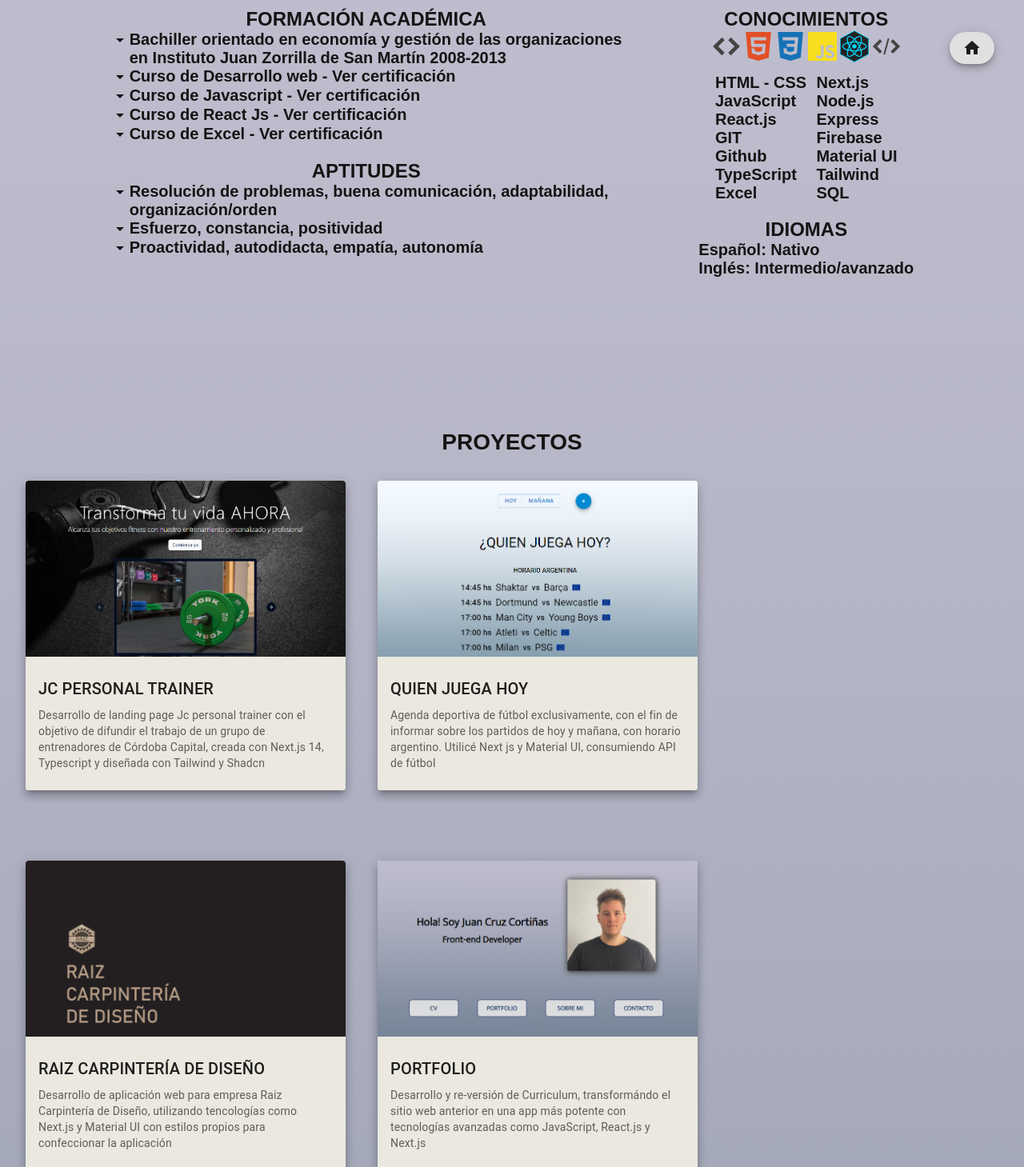
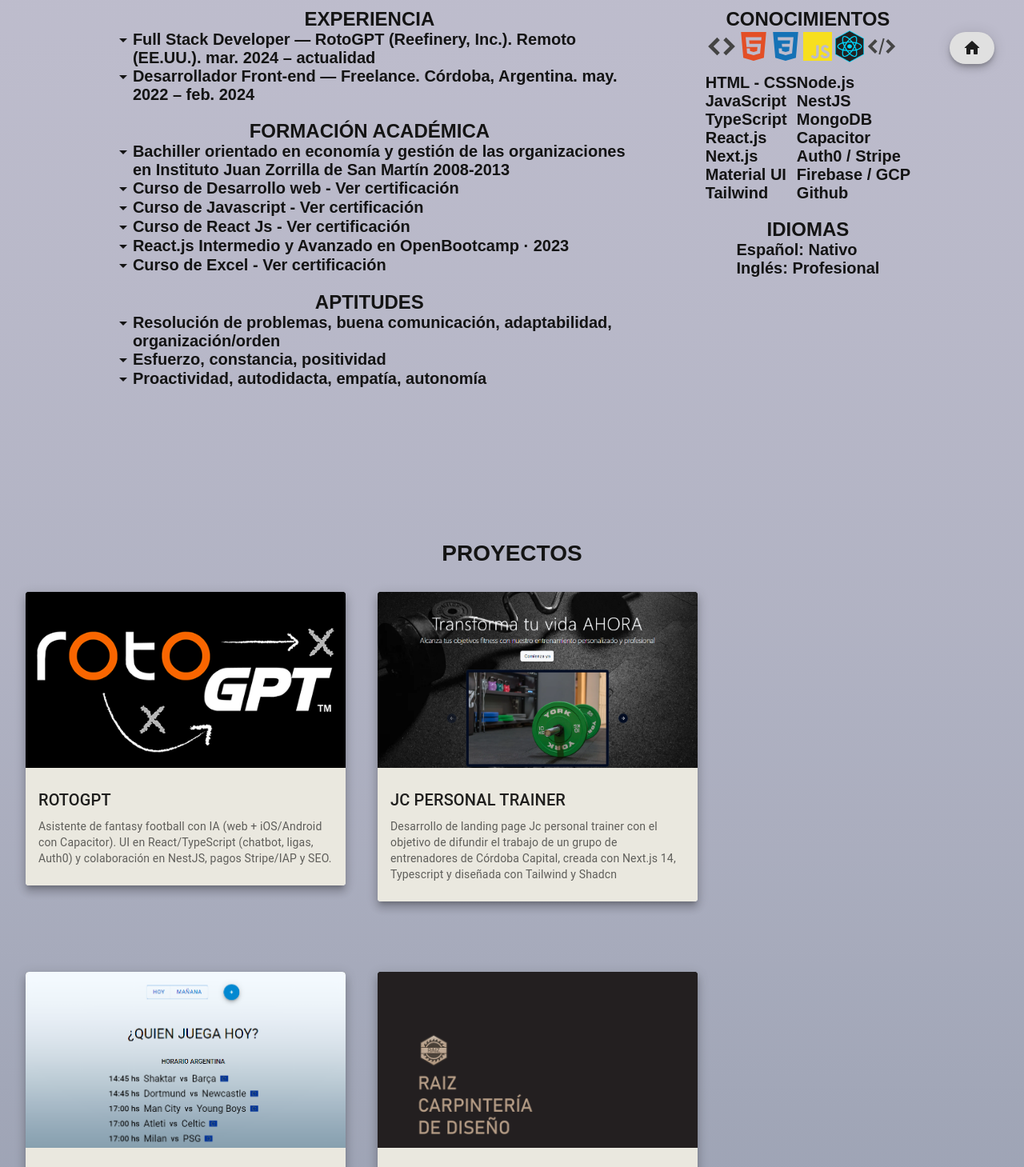
Before and after one commit to Jcruzcorti/portfolio, a Next.js app: page / in a window 1280 px wide. Shown: the part 700-2159 px from the top of the page at 80% size. Built offline with nearby package versions, Linux system fonts and the light colour scheme; a web font is replaced by a local one.

Commit message:
feat: update portfolio with new data

```diff
--- a/components/contacto/Contacto.jsx
+++ b/components/contacto/Contacto.jsx
@@ -85,7 +85,7 @@
             title: 'Mensaje enviado'
           })
 
-          emailjs.sendForm('service_q4h5kuc', 'template_px4j7b8', form.current, 'qz1-4pKUlGcUfd2CX')
+          emailjs.sendForm('service_6jaeoun', 'template_px4j7b8', form.current, 'qz1-4pKUlGcUfd2CX')
 
           e.target.reset()
 
--- a/components/cv/Cv.jsx
+++ b/components/cv/Cv.jsx
@@ -4,7 +4,98 @@
 import Link from 'next/link'
 import ArrowDropDownIcon from '@mui/icons-material/ArrowDropDown';
 
+// Experience data
+const experience = [
+  {
+    id: 0,
+    tittle: "Full Stack Developer — RotoGPT (Reefinery, Inc.). Remoto (EE.UU.). mar. 2024 – actualidad",
+  },
+  {
+    id: 1,
+    tittle: "Desarrollador Front-end — Freelance. Córdoba, Argentina. may. 2022 – feb. 2024",
+  },
+];
 
+// Academic Background data
+const academicBackground = [
+  {
+    id: 0,
+    tittle: "Bachiller orientado en economía y gestión de las organizaciones en Instituto Juan Zorrilla de San Martín 2008-2013",
+  },
+  {
+    id: 1,
+    tittle: "Curso de Desarrollo web - Ver certificación",
+    href: "https://jcruzcorti.github.io/CV/img/certificadocoder-copia.png",
+  },
+  {
+    id: 2,
+    tittle: "Curso de Javascript - Ver certificación",
+    href: "https://jcruzcorti.github.io/CV/img/js.png",
+  },
+  {
+    id: 3,
+    tittle: "Curso de React Js - Ver certificación",
+    href: "https://jcruzcorti.github.io/CV/img/reactjs.png",
+  },
+  {
+    id: 4,
+    tittle: "React.js Intermedio y Avanzado en OpenBootcamp · 2023",
+  },
+  {
+    id: 5,
+    tittle: "Curso de Excel - Ver certificación",
+    href: "https://udemy-certificate.s3.amazonaws.com/image/UC-3c5aca55-33f2-4b1f-966f-17f4ad4ba5d0.jpg",
+  },
+];
+
+// Aptitudes data
+const aptitudes = [
+  {
+    id: 0,
+    tittle: "Resolución de problemas, buena comunicación, adaptabilidad, organización/orden",
+  },
+  {
+    id: 1,
+    tittle: "Esfuerzo, constancia, positividad",
+  },
+  {
+    id: 2,
+    tittle: "Proactividad, autodidacta, empatía, autonomía",
+  },
+];
+
+// Technologies images data
+const technologiesImages = [
+  { id: 0, src: "/apertura.svg", alt: "img apertura" },
+  { id: 1, src: "/html.svg", alt: "img html" },
+  { id: 2, src: "/css.svg", alt: "img css" },
+  { id: 3, src: "/js.svg", alt: "img js" },
+  { id: 4, src: "/react.png", alt: "img react" },
+  { id: 5, src: "/clausura.svg", alt: "img clausura" },
+];
+
+// Knowledges data
+const knowledgesPrimary = ["HTML - CSS", "JavaScript", "TypeScript", "React.js", "Next.js", "Material UI", "Tailwind"];
+const knowledgesSecondary = ["Node.js", "NestJS", "MongoDB", "Capacitor", "Auth0 / Stripe", "Firebase / GCP", "Github"];
+
+function CvItem({ tittle, href }) {
+  const content = (
+    <p className={styles.h4}>
+      <ArrowDropDownIcon className={styles.arrowDropDownIcon} />
+      {tittle}
+    </p>
+  );
+
+  if (href) {
+    return (
+      <Link href={href} target="_blank">
+        {content}
+      </Link>
+    );
+  }
+
+  return content;
+}
 
 function Cv() {
 
@@ -14,22 +105,26 @@
 
         <div className={styles.divCvIzquierda}>
 
+            <h3 className={styles.h3}>EXPERIENCIA</h3>
+            <div className={styles.divFormación}>
+                {experience.map((item) => (
+                  <CvItem key={item.id} tittle={item.tittle} />
+                ))}
+            </div>
+
             <h3 className={styles.h3}>FORMACIÓN ACADÉMICA</h3>
             <div className={styles.divFormación}>
-                <p className={styles.h4}><ArrowDropDownIcon className={styles.arrowDropDownIcon}/>Bachiller orientado en economía y gestión de las organizaciones en Instituto Juan Zorrilla de San Martín 2008-2013</p>
                 {/* <p className={styles.h4}><ArrowDropDownIcon className={styles.arrowDropDownIcon}/>Licenciatura en Psicología en Facultad de Psicología UNC. 2015 - Actualidad</p> */}
-                <Link href={'https://jcruzcorti.github.io/CV/img/certificadocoder-copia.png'}  target='_blank'><p className={styles.h4}><ArrowDropDownIcon className={styles.arrowDropDownIcon}/>Curso de Desarrollo web - Ver certificación</p></Link>
-                <Link href={'https://jcruzcorti.github.io/CV/img/js.png'}  target='_blank'><p className={styles.h4}><ArrowDropDownIcon className={styles.arrowDropDownIcon}/>Curso de Javascript - Ver certificación</p></Link>
-                <Link href={'https://jcruzcorti.github.io/CV/img/reactjs.png'}  target='_blank'><p className={styles.h4}><ArrowDropDownIcon className={styles.arrowDropDownIcon}/>Curso de React Js - Ver certificación</p></Link>
-                <Link href={'https://udemy-certificate.s3.amazonaws.com/image/UC-3c5aca55-33f2-4b1f-966f-17f4ad4ba5d0.jpg'}  target='_blank'><p className={styles.h4}><ArrowDropDownIcon className={styles.arrowDropDownIcon}/>Curso de Excel - Ver certificación</p></Link>
-
+                {academicBackground.map((item) => (
+                  <CvItem key={item.id} tittle={item.tittle} href={item.href} />
+                ))}
             </div>
 
             <h3 className={styles.h3}>APTITUDES</h3>
             <div className={styles.divAptitudes}>
-                <p className={styles.h4}><ArrowDropDownIcon className={styles.arrowDropDownIcon}/>Resolución de problemas, buena comunicación, adaptabilidad, organización/orden</p>
-                <p className={styles.h4}><ArrowDropDownIcon className={styles.arrowDropDownIcon}/>Esfuerzo, constancia, positividad</p>
-                <p className={styles.h4}><ArrowDropDownIcon className={styles.arrowDropDownIcon}/>Proactividad, autodidacta, empatía, autonomía</p>
+                {aptitudes.map((item) => (
+                  <CvItem key={item.id} tittle={item.tittle} />
+                ))}
             </div>
         </div>
 
@@ -38,31 +133,19 @@
 
             <div className={styles.divConocimientos}>
 
-                <Image src='/apertura.svg' alt='img apertura' width={50} height={50} className={styles.fotoConocimiento}/>
-                <Image src='/html.svg' alt='img html' width={50} height={50} className={styles.fotoConocimiento}/>
-                <Image src='/css.svg' alt='img css'  width={50} height={50} className={styles.fotoConocimiento}/>
-                <Image src='/js.svg' alt='img js' width={50} height={50} className={styles.fotoConocimiento}/>
-                <Image src='/react.png' alt='img react'  width={50} height={50} className={styles.fotoConocimiento}/>
-                <Image src='/clausura.svg' alt='img clausura'  width={50} height={50} className={styles.fotoConocimiento}/>
+                {technologiesImages.map((technology) => (
+                  <Image key={technology.id} src={technology.src} alt={technology.alt} width={50} height={50} className={styles.fotoConocimiento}/>
+                ))}
                 <div className={styles.divSub}>
                     <div className={styles.divSub1}>
-                        <p className={styles.h4}>HTML - CSS</p>
-                        <p className={styles.h4}>JavaScript</p>
-                        <p className={styles.h4}>React.js</p>
-                        <p className={styles.h4}>GIT</p>
-                        <p className={styles.h4}>Github</p>
-                        <p className={styles.h4}>TypeScript</p>
-                        <p className={styles.h4}>Excel</p>
+                        {knowledgesPrimary.map((knowledge) => (
+                          <p className={styles.h4} key={knowledge}>{knowledge}</p>
+                        ))}
                     </div>
                     <div className={styles.divSub2}>
-                        <p className={styles.h4}>Next.js</p>
-                        <p className={styles.h4}>Node.js</p>
-                        <p className={styles.h4}>Express</p>
-                        <p className={styles.h4}>Firebase</p>
-                        <p className={styles.h4}>Material UI</p>
-                        <p className={styles.h4}>Tailwind</p>
-                        <p className={styles.h4}>SQL</p>
-
+                        {knowledgesSecondary.map((knowledge) => (
+                          <p className={styles.h4} key={knowledge}>{knowledge}</p>
+                        ))}
                     </div>
                 </div>
             </div>
@@ -72,7 +155,7 @@
                 <div className={styles.divIdiomas}>
 
                     <p className={styles.h4}>Español: Nativo</p>
-                    <p className={styles.h4}>Inglés: Intermedio/avanzado</p>
+                    <p className={styles.h4}>Inglés: Profesional</p>
                 </div>
         </div>
     </div>
--- /dev/null
+++ b/components/footer/Footer.tsx
@@ -0,0 +1,37 @@
+import Image from 'next/image'
+import styles from '../../styles/Home.module.css'
+
+
+const Footer = () => {
+  return (
+    <footer className={styles.footer}>
+            <a href="https://www.instagram.com/juancortinas/?hl=es-la"
+              target="_blank"
+              rel="noopener noreferrer">
+              <p className={styles.pFooter}>@juancortinas</p>
+                <Image src="/instagram.png" alt="Vercel Logo" width={72} height={16} className={styles.footerImgs}/>
+            </a>
+
+            <a href="mailto:jcruzcorti@gmail.com">
+              <p className={styles.pFooter}>jcruzcorti@gmail.com</p>
+                <Image src="/mail.png" alt="Vercel Logo" width={72} height={16} className={styles.footerImgs}/>
+            </a>
+
+            <a href="https://github.com/Jcruzcorti"
+              target="_blank"
+              rel="noopener noreferrer">
+              <p className={styles.pFooter}>jcruzcorti</p>
+                <Image src="/github.png" alt="Vercel Logo" priority={true} sizes="100vw" width={72} height={16} className={styles.footerImgs}/>
+            </a>
+            <a href="https://www.linkedin.com/in/juancruzcortinas/"
+              target="_blank"
+              rel="noopener noreferrer">
+              <p className={styles.pFooter}>juan cruz</p>
+                <Image src="/linkedin.png" alt="Vercel Logo" width={72} height={16} className={styles.footerImgs}/>
+            </a>
+
+        </footer>
+  )
+}
+
+export default Footer
--- a/components/layout/PageLayOut.jsx
+++ b/components/layout/PageLayOut.jsx
@@ -9,7 +9,7 @@
     <div>
         <Head>
             <title>{title}</title>
-            <meta name="description" content="Generated by create next app" />
+            <meta name="description" content="Juan Cruz Cortiñas — Full Stack Developer. Portfolio, experiencia y proyectos." />
             <link rel="icon" href="/apertura.svg"/>
         </Head>
         <main>
--- a/components/mock/Proyects.jsx
+++ b/components/mock/Proyects.jsx
@@ -1,5 +1,12 @@
 export const proyects = [
 
+    {
+        id:'0',
+        tittle:'ROTOGPT',
+        description:'Asistente de fantasy football con IA (web + iOS/Android con Capacitor). UI en React/TypeScript (chatbot, ligas, Auth0) y colaboración en NestJS, pagos Stripe/IAP y SEO.',
+        url:'https://rotogpt.com/',
+        img:'/rotoGPTlogo1.png'
+    },
 
     {
         id:'1',
@@ -64,13 +71,13 @@
         img:'/nike.png'
     },
 
-    {
-        id:'9',
-        tittle:'MM CHOCOLATES SITIO WEB',
-        description:'Desarrollo y maquetación de sitio web de emprendimiento de chocolates, con tecnologías básicas como HTML, CSS, Bootstrap y JavaScript consumiendo API Email.js para enviar pedido',
-        url:'https://jcruzcorti.github.io/MMchocolates/',
-        img:'/mmchocolates.png'
-    },
+    // {
+    //     id:'9',
+    //     tittle:'MM CHOCOLATES SITIO WEB',
+    //     description:'Desarrollo y maquetación de sitio web de emprendimiento de chocolates, con tecnologías básicas como HTML, CSS, Bootstrap y JavaScript consumiendo API Email.js para enviar pedido',
+    //     url:'https://jcruzcorti.github.io/MMchocolates/',
+    //     img:'/mmchocolates.png'
+    // },
 
     {
         id:'10',
@@ -80,13 +87,13 @@
         img:'/jh.png'
     },
 
-    {
-        id:'11',
-        tittle:'CURRICULUM VITAE',
-        description:'Proyecto similar al portfolio actual, sitio web sobre CV con información personal y logros, pero desarrollado y maquetado con tecnologías básicas como HTML, CSS y Bootstrap',
-        url:'https://jcruzcorti.github.io/CV/',
-        img:'/cvviejo.png'
-    },
+    // {
+    //     id:'11',
+    //     tittle:'CURRICULUM VITAE',
+    //     description:'Proyecto similar al portfolio actual, sitio web sobre CV con información personal y logros, pero desarrollado y maquetado con tecnologías básicas como HTML, CSS y Bootstrap',
+    //     url:'https://jcruzcorti.github.io/CV/',
+    //     img:'/cvviejo.png'
+    // },
 
 
 ]
--- a/components/portfolio/Portfolio.jsx
+++ b/components/portfolio/Portfolio.jsx
@@ -12,12 +12,17 @@
     <div className={styles.divPortfolio} id={'Portfolio'}>
         <h2 className={styles.h2}>PROYECTOS</h2>
 
-        <Grid container spacing={0} justifyContent='flex-start' gap={5} my={1}>
+        {/* Center the grid on the page; keep last incomplete row left-aligned */}
+        <div className={styles.divPortfolioGrid}>
+          <div className={styles.divPortfolioGridInner}>
+            <Grid container spacing={0} justifyContent='flex-start' alignItems='stretch' gap={5} my={1}>
 
-          {proyects.map((proyect)=>(
-              <Proyectos key={proyect.id} item={proyect}/>
-          ))}
-        </Grid>
+              {proyects.map((proyect)=>(
+                  <Proyectos key={proyect.id} item={proyect}/>
+              ))}
+            </Grid>
+          </div>
+        </div>
     </div>
   )
 }
--- a/components/presentation/Presentation.jsx
+++ b/components/presentation/Presentation.jsx
@@ -13,7 +13,7 @@
       delay: 100,
       duration: 400,
     });
-  });
+  }, []);
 
 
 
@@ -23,7 +23,7 @@
     <div className={styles.divPresentation}>
       <div className={styles.divStart}>
           <h2 className={styles.h2}>Hola! Soy Juan Cruz Cortiñas</h2>
-          <h3 className={styles.h3}>Front-end Developer</h3>
+          <h3 className={styles.h3}>Full Stack Developer</h3>
 
         </div>
         <div className={styles.divStart2}>
--- a/components/proyectos/Proyectos.jsx
+++ b/components/proyectos/Proyectos.jsx
@@ -12,16 +12,16 @@
 
   return (
     <>
-      <Link href={item.url} target='_blank'>
-        <Card sx={{maxWidth: 400, my: 3, }} elevation={8}>
+      <Link href={item.url} target='_blank' style={{ textDecoration: 'none', display: 'flex', height: '100%' }}>
+        <Card sx={{ maxWidth: 400, width: '100%', my: 3, height: '100%', display: 'flex', flexDirection: 'column' }} elevation={8}>
             <CardMedia
 
-              sx={{ height: 220,}}
+              sx={{ height: 220, backgroundSize: 'cover', backgroundPosition: 'center', backgroundColor: '#000' }}
               image={item.img}
               alt="proyectos"
 
           />
-          <CardContent sx={{ '&:last-child': { pb: 3, pt: 3, backgroundColor: "#eae8df" }}}>
+          <CardContent sx={{ flexGrow: 1, '&:last-child': { pb: 3, pt: 3, backgroundColor: "#eae8df" }}}>
             <Typography gutterBottom variant="h6" component="div">
                 {item.tittle}
               </Typography>
--- a/pages/index.js
+++ b/pages/index.js
@@ -1,79 +1,52 @@
-import { useState } from 'react'
+import { useState } from "react";
 import Image from "next/image";
-import PageLayOut from '../components/layout/PageLayOut'
-import styles from '../styles/Home.module.css'
-import Presentation from '../components/presentation/Presentation'
-import Cv from '../components/cv/Cv'
-import Link from 'next/link'
-import Portfolio from '../components/portfolio/Portfolio'
-import Sobremi from '../components/sobremi/Sobremi'
-import Contacto from '../components/contacto/Contacto'
-import ButtonTheme from '../components/buttons/ButtonTheme';
-import ButtonLinkHome from '../components/buttons/ButtonLinkHome';
+import PageLayOut from "../components/layout/PageLayOut";
+import styles from "../styles/Home.module.css";
+import Presentation from "../components/presentation/Presentation";
+import Cv from "../components/cv/Cv";
+import Link from "next/link";
+import Portfolio from "../components/portfolio/Portfolio";
+import Sobremi from "../components/sobremi/Sobremi";
+import Contacto from "../components/contacto/Contacto";
+import ButtonTheme from "../components/buttons/ButtonTheme";
+import ButtonLinkHome from "../components/buttons/ButtonLinkHome";
+import Footer from "../components/footer/Footer";
 
 export default function Home() {
+  const [colorTheme, setColorTheme] = useState(true);
 
-const [colorTheme, setColorTheme] = useState(true)
-
-function changeBackgroundColor() {
-  colorTheme ? setColorTheme(false) : setColorTheme(true)
-}
+  function changeBackgroundColor() {
+    colorTheme ? setColorTheme(false) : setColorTheme(true);
+  }
 
   return (
+    <PageLayOut title="Juan Cruz Cortiñas | Full Stack Developer">
+      <div className={colorTheme ? styles.container : styles.container2}>
+        {/* Button Theme */}
+        <div className={styles.divButton}>
+          <ButtonTheme onClick={changeBackgroundColor} />
+        </div>
+        <div className={styles.divH1}></div>
 
-    <PageLayOut title="Portfolio">
-      <div className={colorTheme ? styles.container : styles.container2}>
+        {/* Main Content */}
+        <main className={styles.main}>
+          <Presentation />
+          <Cv />
+          <Portfolio />
+          <Sobremi />
+          <Contacto />
+        </main>
 
-        <div className={styles.divButton}>
-          <ButtonTheme onClick={changeBackgroundColor}/>
-        </div>
-        <div className={styles.divH1}>
+        {/* Button Link Home */}
+        <div className={styles.ButtonLinkHome}>
+          <Link href="/">
+            <ButtonLinkHome />
+          </Link>
         </div>
 
-        <main className={styles.main}>
-          <Presentation/>
-          <Cv/>
-          <Portfolio/>
-          <Sobremi/>
-          <Contacto/>
-        </main>
-
-        <div className={styles.ButtonLinkHome}>
-          <Link href='/'><ButtonLinkHome/></Link>
-        </div>
-
-
-        <footer className={styles.footer}>
-            <a href="https://www.instagram.com/juancortinas/?hl=es-la"
-              target="_blank"
-              rel="noopener noreferrer">
-              <p className={styles.pFooter}>@juancortinas</p>
-                <Image src="/instagram.png" alt="Vercel Logo" width={72} height={16} className={styles.footerImgs}/>
-            </a>
-
-            <a href="https://outlook.live.com/mail/0/"
-              target="_blank"
-              rel="noopener noreferrer">
-              <p className={styles.pFooter}>juancruzcor@hotmail.com</p>
-                <Image src="/mail.png" alt="Vercel Logo" width={72} height={16} className={styles.footerImgs}/>
-            </a>
-
-            <a href="https://github.com/Jcruzcorti"
-              target="_blank"
-              rel="noopener noreferrer">
-              <p className={styles.pFooter}>jcruzcorti</p>
-                <Image src="/github.png" alt="Vercel Logo" priority={true} sizes="100vw" width={72} height={16} className={styles.footerImgs}/>
-            </a>
-            <a href="https://www.linkedin.com/in/juan-cruz-corti%C3%B1as/"
-              target="_blank"
-              rel="noopener noreferrer">
-              <p className={styles.pFooter}>juan cruz</p>
-                <Image src="/linkedin.png" alt="Vercel Logo" width={72} height={16} className={styles.footerImgs}/>
-            </a>
-
-        </footer>
+        {/* Footer */}
+        <Footer />
       </div>
     </PageLayOut>
-
-  )
+  );
 }
--- a/styles/Home.module.css
+++ b/styles/Home.module.css
@@ -259,7 +259,7 @@
 
 .divCv:hover{
   border-radius: 10px;
-  box-shadow: 3px 3px 10px 0.5px #7b7458;
+  box-shadow: 3px 3px 10px 0.5px #141414;
   transition: 0.5s all;
 }
 
@@ -336,6 +336,17 @@
 
 }
 
+.divPortfolioGrid{
+  display: flex;
+  justify-content: center;
+  width: 100%;
+}
+
+.divPortfolioGridInner{
+  width: 100%;
+  max-width: 1280px;
+}
+
 .divProyectos{
   display: flex;
   flex-direction: row;
@@ -406,7 +417,7 @@
   flex-direction: column;
   justify-content: space-around;
   align-items: center;
-  margin-top: 180px;
+  margin-top: 100px;
   padding: 10px;
 }
 
@@ -461,7 +472,7 @@
   flex-direction: column;
   justify-content: center;
   align-items: center;
-  margin-top: 180px;
+  margin-top: 100px;
 
 }
 
@@ -529,7 +540,7 @@
   border: 1px solid #141414;
   border-radius: 4px;
   box-shadow: 0px 0px 2px 0.5px #141414;
-
+  color: #141414;
 }
 
 .buttonContacto:hover{
@@ -886,6 +897,17 @@
 
       }
 
+      .divPortfolioGrid{
+        display: flex;
+        justify-content: center;
+        width: 100%;
+      }
+
+      .divPortfolioGridInner{
+        width: 100%;
+        max-width: 100%;
+      }
+
       .divProyectos{
         display: flex;
         flex-direction: column;
```
Also changed, not shown: components/navbar/NavBar.jsx (+10 -4 lines), components/sobremi/Sobremi.jsx (+21 -4 lines), public/rotoGPTlogo1.png (added).
